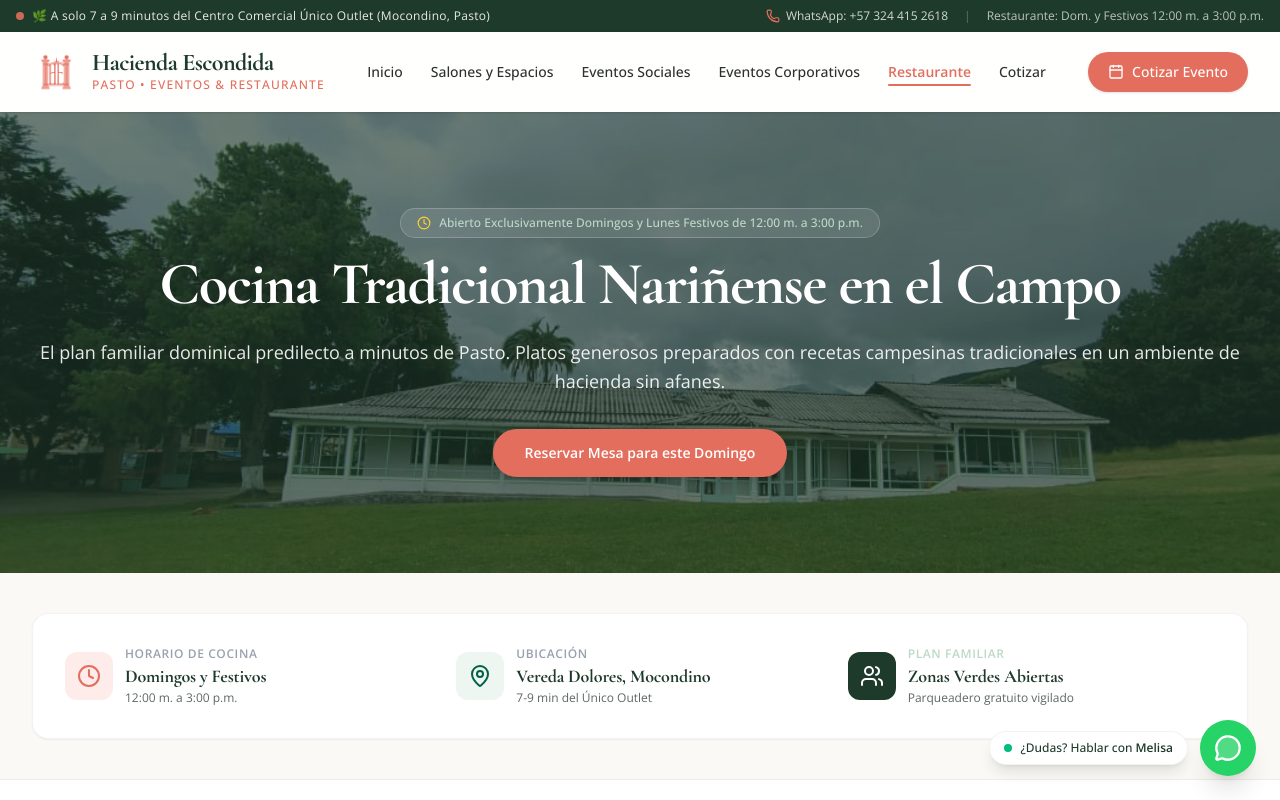
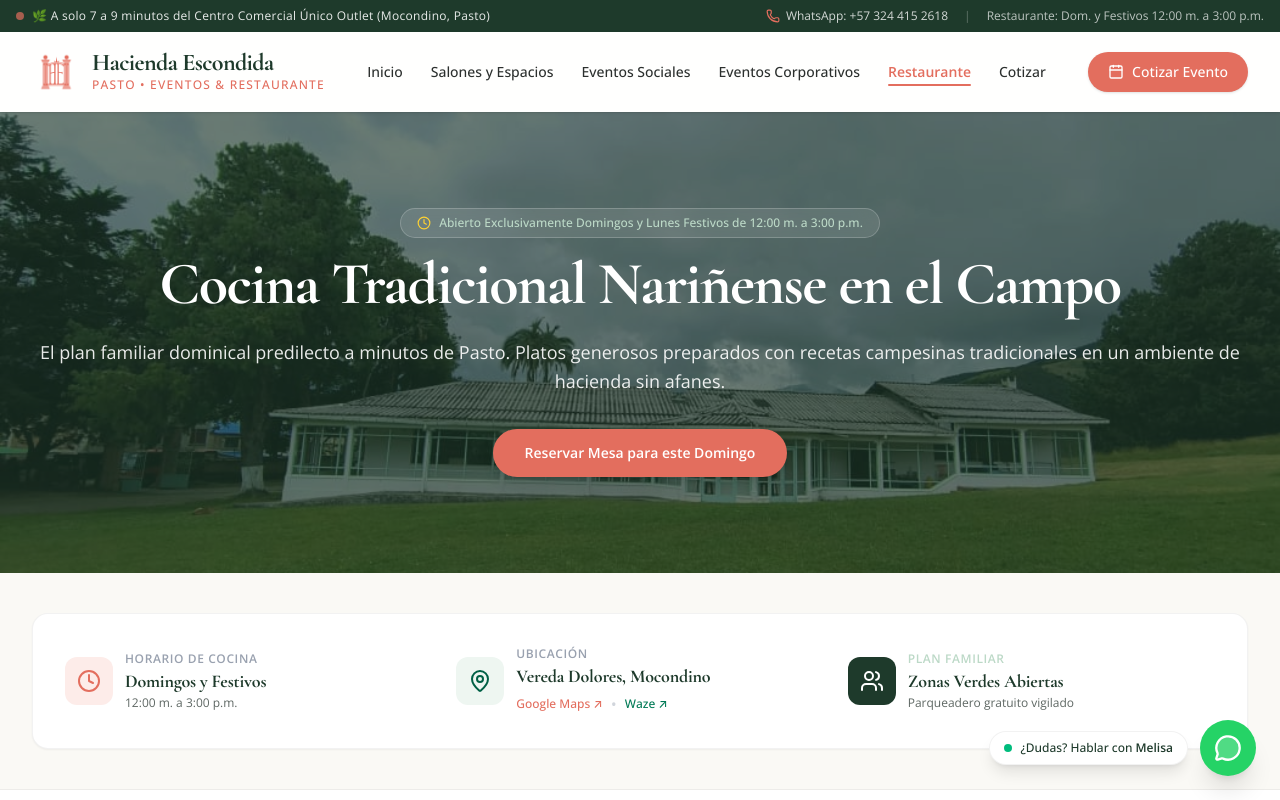
Before and after one commit to webmasterdapmarket1/hacienda-escondida-pasto, a React (Vite) app: page /restaurante in a window 1280 px wide. Shown: the top 800 px of the page. Built offline with nearby package versions, Linux system fonts and the light colour scheme.

Commit message:
feat: add map links and update location details across components and site data

```diff
--- a/src/components/layout/Footer.tsx
+++ b/src/components/layout/Footer.tsx
@@ -1,6 +1,6 @@
 import React from "react"
 import { Link } from "react-router-dom"
-import { MapPin, Phone, Mail, Clock, ShieldCheck, Heart } from "lucide-react"
+import { MapPin, Phone, Mail, Clock, ShieldCheck, Heart, Navigation } from "lucide-react"
 import { SITE } from "../../data/site"
 
 export const Footer: React.FC = () => {
@@ -147,15 +147,24 @@ export const Footer: React.FC = () => {
                 </a>
               </li>
             </ul>
-            <div className="pt-2">
+            <div className="pt-2 flex flex-col sm:flex-row gap-2">
               <a
                 href={SITE.maps.directionsUrl}
                 target="_blank"
                 rel="noopener noreferrer"
-                className="inline-flex items-center gap-2 text-xs bg-white/10 hover:bg-white/20 text-white px-3.5 py-2 rounded-lg transition-colors"
+                className="inline-flex items-center justify-center gap-1.5 text-xs bg-white/10 hover:bg-white/20 text-white px-3 py-2 rounded-lg transition-colors flex-1"
               >
                 <MapPin className="w-3.5 h-3.5 text-[#BCD9C7]" />
-                <span>Cómo llegar desde el Único Outlet</span>
+                <span>Google Maps</span>
+              </a>
+              <a
+                href={SITE.maps.wazeUrl}
+                target="_blank"
+                rel="noopener noreferrer"
+                className="inline-flex items-center justify-center gap-1.5 text-xs bg-[#BCD9C7]/20 hover:bg-[#BCD9C7]/30 text-[#BCD9C7] hover:text-white px-3 py-2 rounded-lg transition-colors flex-1"
+              >
+                <Navigation className="w-3.5 h-3.5 text-[#E36E5E]" />
+                <span>Waze</span>
               </a>
             </div>
           </div>
--- a/src/components/sections/Hero.tsx
+++ b/src/components/sections/Hero.tsx
@@ -85,14 +85,19 @@ export const Hero: React.FC = () => {
             <p className="text-xs text-white/70 mt-1 font-light">12:00 m. a 3:00 p.m. Cocina nariñense</p>
           </div>
 
-          <div className="bg-white/10 backdrop-blur-md border border-white/15 rounded-2xl p-4 sm:p-5 text-white transition-transform hover:-translate-y-1">
+          <a
+            href={SITE.maps.directionsUrl}
+            target="_blank"
+            rel="noopener noreferrer"
+            className="bg-white/10 hover:bg-white/15 backdrop-blur-md border border-white/15 rounded-2xl p-4 sm:p-5 text-white transition-all hover:-translate-y-1 block group"
+          >
             <div className="flex items-center gap-2 text-[#BCD9C7] text-xs font-medium uppercase tracking-wider mb-1">
               <Star className="w-4 h-4 fill-amber-400 text-amber-400" />
-              <span>Prueba Social</span>
+              <span className="group-hover:text-white transition-colors">Prueba Social</span>
             </div>
-            <div className="font-serif text-xl sm:text-2xl font-bold">4.2 / 5.0 ★</div>
-            <p className="text-xs text-white/70 mt-1 font-light">73 reseñas reales en Google Maps</p>
-          </div>
+            <div className="font-serif text-xl sm:text-2xl font-bold">{SITE.googleRating} / 5.0 ★</div>
+            <p className="text-xs text-white/70 mt-1 font-light">{SITE.googleReviewCount} reseñas en Google Maps ↗</p>
+          </a>
         </div>
       </div>
     </section>
--- a/src/components/sections/Testimonials.tsx
+++ b/src/components/sections/Testimonials.tsx
@@ -9,10 +9,15 @@ export const Testimonials: React.FC = () => {
       <div className="max-w-7xl mx-auto px-4 sm:px-6 lg:px-8">
         {/* Section Header */}
         <div className="text-center max-w-3xl mx-auto mb-16">
-          <div className="inline-flex items-center gap-2 bg-white/10 backdrop-blur-md border border-white/20 rounded-full px-4 py-1.5 text-xs text-[#BCD9C7] font-medium mb-4">
+          <a
+            href={SITE.maps.directionsUrl}
+            target="_blank"
+            rel="noopener noreferrer"
+            className="inline-flex items-center gap-2 bg-white/10 hover:bg-white/20 backdrop-blur-md border border-white/20 rounded-full px-4 py-1.5 text-xs text-[#BCD9C7] hover:text-white font-medium mb-4 transition-colors"
+          >
             <Star className="w-4 h-4 fill-amber-400 text-amber-400" />
-            <span>{SITE.googleRating} de 5.0 en Google Business Profile ({SITE.googleReviewCount} reseñas)</span>
-          </div>
+            <span>{SITE.googleRating} de 5.0 en Google Business Profile ({SITE.googleReviewCount} reseñas) ↗</span>
+          </a>
 
           <h2 className="font-serif text-3xl sm:text-4xl lg:text-5xl font-bold text-white tracking-tight mb-4">
             Lo que Dicen Quienes Ya Celebraron con Nosotros
--- a/src/data/site.ts
+++ b/src/data/site.ts
@@ -12,7 +12,7 @@ export const SITE = {
   address: "Dolores Viejo 35 Div 1, Vereda Dolores, Corregimiento de Mocondino, Pasto, Nariño",
   distanceReference: "A solo 7 a 9 minutos del Centro Comercial Único Outlet",
   googleRating: 4.2,
-  googleReviewCount: 73,
+  googleReviewCount: 80,
   hours: {
     restaurant: "Domingos y festivos de 12:00 m. a 3:00 p.m.",
     events: "Lunes a sábado con cita previa (eventos privados hasta las 2:00 a.m.)",
@@ -24,8 +24,8 @@ export const SITE = {
     tiktokHandle: "@hacienda.escondida.pasto",
   },
   maps: {
-    embedUrl: "https://www.google.com/maps/embed?pb=!1m18!1m12!1m3!1d3988.859664619478!2d-77.2608465!3d1.2185202!2m3!1f0!2f0!3f0!3m2!1i1024!2i768!4f13.1!3m3!1m2!1s0x8e2ed53e2a09b3eb%3A0xd644b9a06ee06209!2sHacienda%20Escondida!5e0!3m2!1ses!2sco!4v1714000000000!5m2!1ses!2sco",
-    directionsUrl: "https://maps.google.com/?q=Hacienda+Escondida+Pasto+Mocondino",
-    wazeUrl: "https://waze.com/ul?q=Hacienda%20Escondida%20Pasto",
+    embedUrl: "https://www.google.com/maps/embed?pb=!1m18!1m12!1m3!1d3988.948281313333!2d-77.2432808!3d1.1919699!2m3!1f0!2f0!3f0!3m2!1i1024!2i768!4f13.1!3m3!1m2!1s0x8e2ed57b8c066ab7%3A0x17a37013239a5fec!2sHacienda%20Escondida%20Pasto!5e0!3m2!1ses!2sco!4v1714000000000!5m2!1ses!2sco",
+    directionsUrl: "https://maps.app.goo.gl/dn9UHFkwccMZEHP37",
+    wazeUrl: "https://ul.waze.com/ul?place=ChIJt2oGjHvVLo4R7F-aIxNwoxc&ll=1.19196990%2C-77.24070050&navigate=yes&utm_campaign=live_map&utm_source=waze_website&utm_medium=lm_share_location",
   },
 }
--- a/src/pages/Restaurante.tsx
+++ b/src/pages/Restaurante.tsx
@@ -1,8 +1,9 @@
 import React, { useState } from "react"
-import { UtensilsCrossed, Clock, Calendar, Users, Phone, MapPin, Sparkles, Send, CheckCircle2 } from "lucide-react"
+import { UtensilsCrossed, Clock, Calendar, Users, Phone, MapPin, Sparkles, Send, CheckCircle2, Navigation } from "lucide-react"
 import { MENUS_DATA, MenuSection, MenuItem } from "../data/menus"
 import { SITE } from "../data/site"
 import { buildRestaurantWhatsAppUrl } from "../lib/whatsapp"
+import { LocationMap } from "../components/sections/LocationMap"
 
 export const Restaurante: React.FC = () => {
   const [name, setName] = useState("")
@@ -83,7 +84,25 @@ export const Restaurante: React.FC = () => {
               <div>
                 <span className="text-xs uppercase tracking-wider text-gray-400 font-semibold block">Ubicación</span>
                 <span className="font-serif text-lg font-bold text-[#1E3A2B]">Vereda Dolores, Mocondino</span>
-                <span className="text-xs text-[#5E6763] block">7-9 min del Único Outlet</span>
+                <div className="flex items-center gap-2 mt-0.5">
+                  <a
+                    href={SITE.maps.directionsUrl}
+                    target="_blank"
+                    rel="noopener noreferrer"
+                    className="text-xs text-[#E36E5E] hover:underline font-medium"
+                  >
+                    Google Maps ↗
+                  </a>
+                  <span className="text-gray-300">•</span>
+                  <a
+                    href={SITE.maps.wazeUrl}
+                    target="_blank"
+                    rel="noopener noreferrer"
+                    className="text-xs text-emerald-700 hover:underline font-medium"
+                  >
+                    Waze ↗
+                  </a>
+                </div>
               </div>
             </div>
 
@@ -299,6 +318,9 @@ export const Restaurante: React.FC = () => {
           </div>
         </div>
       </section>
+
+      {/* Mapa y Cómo Llegar */}
+      <LocationMap />
     </div>
   )
 }
```
